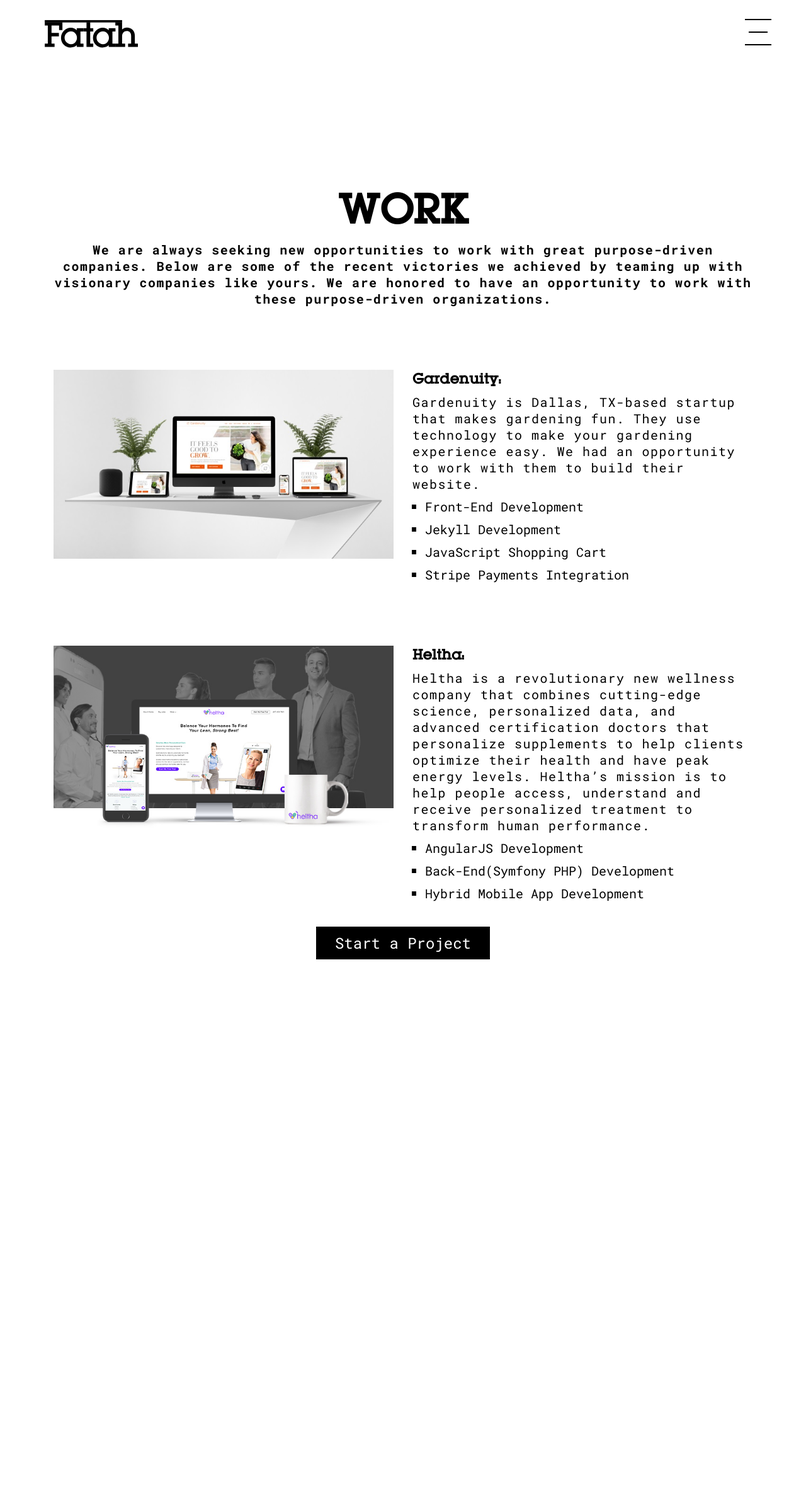
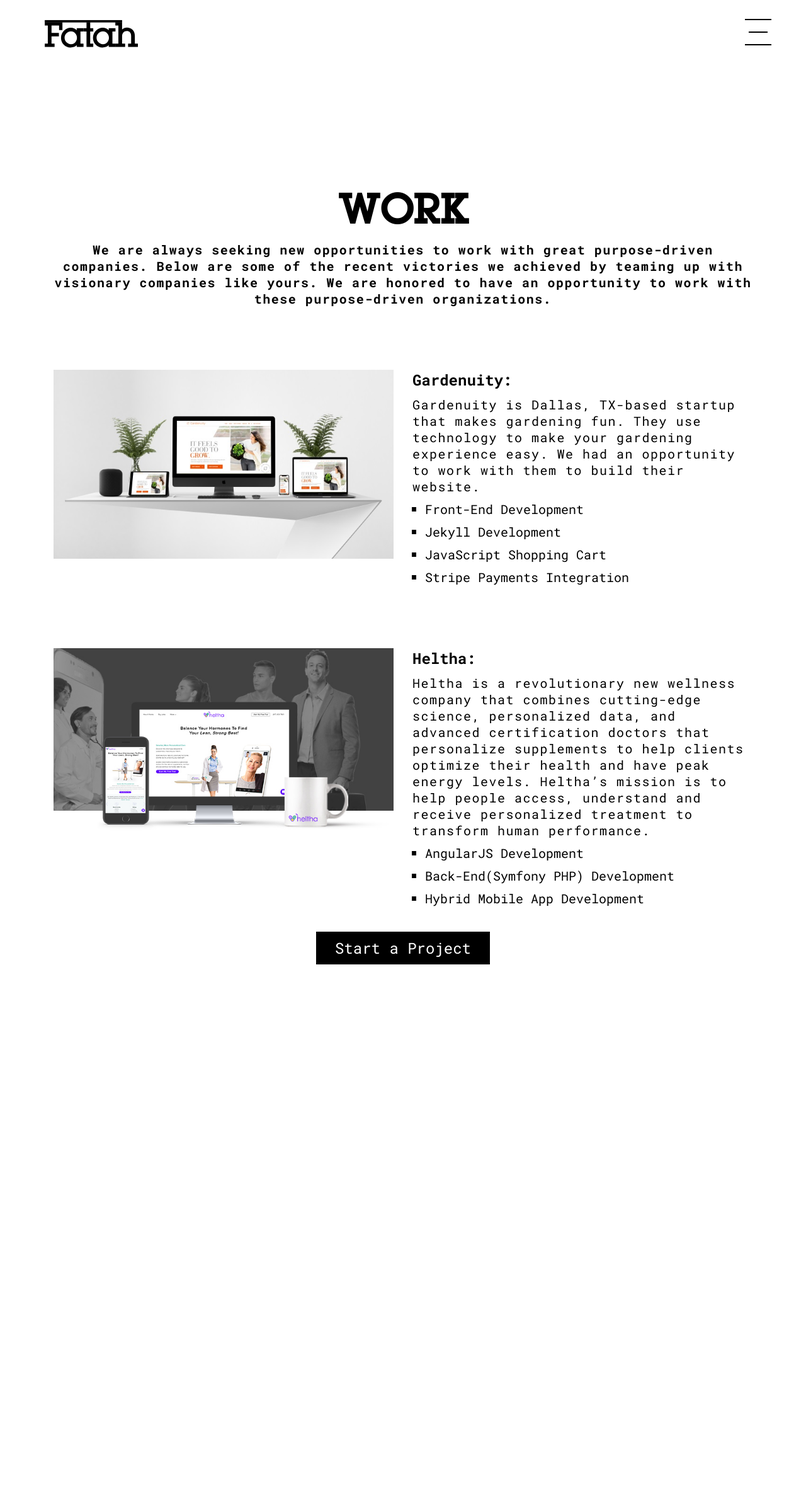
Before and after one commit to fatahco/fatahco.github.io, a Jekyll site: the page built from portfolio.html, in a window 1280 px wide. Shown: the whole page at 63% size. Built offline with Jekyll 4.4.1, drawn with Linux system fonts in a browser that asks for light colours; nearby versions of some CDN libraries.

Commit message:
Fix portfolio sub title font

```diff
--- a/_sass/scss/portfolio.scss
+++ b/_sass/scss/portfolio.scss
@@ -27,7 +27,9 @@
         margin-top: 20px;
       }
       .title{
-        @include DesktopFontSize();
+        font-family: 'Roboto Mono', sans-serif ;
+        font-size: 24px;
+
         text-align: left;
         @media only screen and (max-width: 767px){
           @include MobileFontSize();
```
